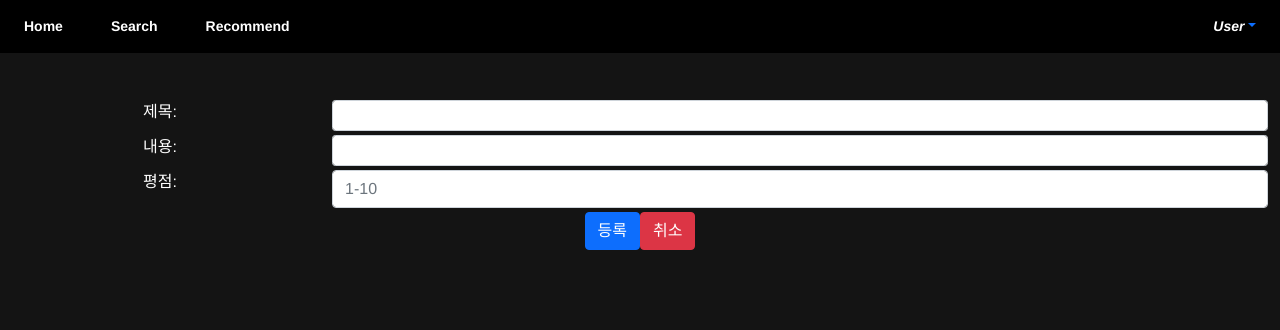
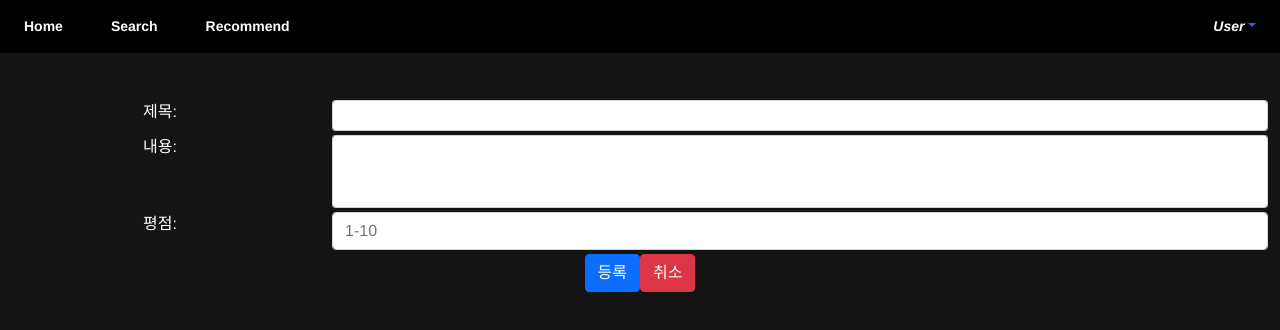
Before and after one commit to sangjinsu/ssafy6-movie-project-front, a Vue app: page /createreview in a window 1280 px wide. Shown: the top 330 px of the page. Built offline with nearby package versions, Linux system fonts and the light colour scheme; no server answers; sample sign-in values are in the browser's storage.

Commit message:
feat: css

```diff
--- a/src/components/CreateReview.vue
+++ b/src/components/CreateReview.vue
@@ -19,11 +19,12 @@
             <label>내용:</label>
           </b-col>
           <b-col sm="9">
-            <b-form-input
+            <b-form-textarea
               v-model.trim="forms.content"
-              type="text"
               size="sm"
-            ></b-form-input>
+              rows="3"
+              max-rows="6"
+            ></b-form-textarea>
           </b-col>
         </b-row>
         <b-row class="my-1">
--- a/src/components/ReviewList.vue
+++ b/src/components/ReviewList.vue
@@ -1,29 +1,5 @@
 <template>
   <div>
-    <span><button @click="changeForm">review작성</button></span>
-    <!-- <div>
-      <b-card-group deck>
-        <b-row>
-          <b-card
-            style="max-width: 20rem"
-            bg-variant="dark"
-            header="Dark"
-            text-variant="white"
-            class="text-center"
-            v-for="review in reviews"
-            :key="review.pk"
-            @click="pushReviewItem(review.pk)"
-          >
-            <b-card-text>
-              {{ review.title }}
-              {{ review.content }}
-              {{ review.rank }}
-            </b-card-text>
-          </b-card>
-        </b-row>
-      </b-card-group>
-    </div> -->
-
     <swiper :options="swiperOption">
       <review-card v-for="review in reviews" :key="review.pk" :review="review">
       </review-card>
--- a/src/views/Home.vue
+++ b/src/views/Home.vue
@@ -1,13 +1,18 @@
 <template>
   <b-container style="height: 100vh">
-      <router-link :to="{ name: 'Login' }"
-       class="text-decoration-none text-white float-end pt-5">
-        <b-button  size="lg">Login</b-button>
+    <router-link
+      :to="{ name: 'Login' }"
+      class="text-decoration-none text-white float-end pt-5"
+    >
+      <b-button size="lg">Login</b-button>
     </router-link>
     <div class="h-100 d-flex align-items-center">
       <figure class="text-start">
-          <blockquote class="blockquote text-white ">
-            <h1>취향에 따라 골라보는 다양한<br> 컨텐츠가 모두 한자리에</h1>
+        <blockquote class="blockquote text-white">
+          <h1>
+            취향에 따라 골라보는 다양한<br />
+            컨텐츠가 모두 한자리에
+          </h1>
         </blockquote>
         <figcaption class="blockquote-footer text-white">
           <h3>지금 바로 회원이 되어보세요</h3>
--- a/src/views/movies/MovieItem.vue
+++ b/src/views/movies/MovieItem.vue
@@ -1,21 +1,8 @@
 <template>
   <div>
-    <!-- <div style="margin-top: 60px">
-      {{ movieItem.title }}
-      {{ movieItem.original_title }}
-      {{ movieItem.overview }}
-      {{ movieItem.popularity }}
-      {{ movieItem.release_date }}
-      {{ movieItem.vote_average }}
-      {{ movieItem.vote_count }}
-      <span v-for="genre in genres" :key="genre.id">
-        {{ genre.name }}
-      </span>
-    </div> -->
-
     <div
       class="card mb-3 bg-dark text-white"
-      style="max-width: 1000px; margin-top: 60px"
+      style="max-width: 1000px; margin: 10vw"
     >
       <div class="row g-0">
         <div class="col-md-4 d-flex justify-content-center">
@@ -56,9 +43,11 @@
       @add-pick="addPick"
       @delete-pick="deletePick"
     ></pick-movie>
-    <span>Review</span>
-    <review-list :reviews="this.reviews" @change-form="changeForm" v-if="show">
-    </review-list>
+    <div class="d-flex justify-content-between" style="padding: 0 2vw">
+      <span><h3>Review</h3></span>
+      <span><button @click="changeForm" v-if="show">작성</button></span>
+    </div>
+    <review-list :reviews="this.reviews" v-if="show"> </review-list>
     <create-review
       @create-review="fetchReview"
       v-else
```
Lines whose indentation alone changed are shown as unchanged.
